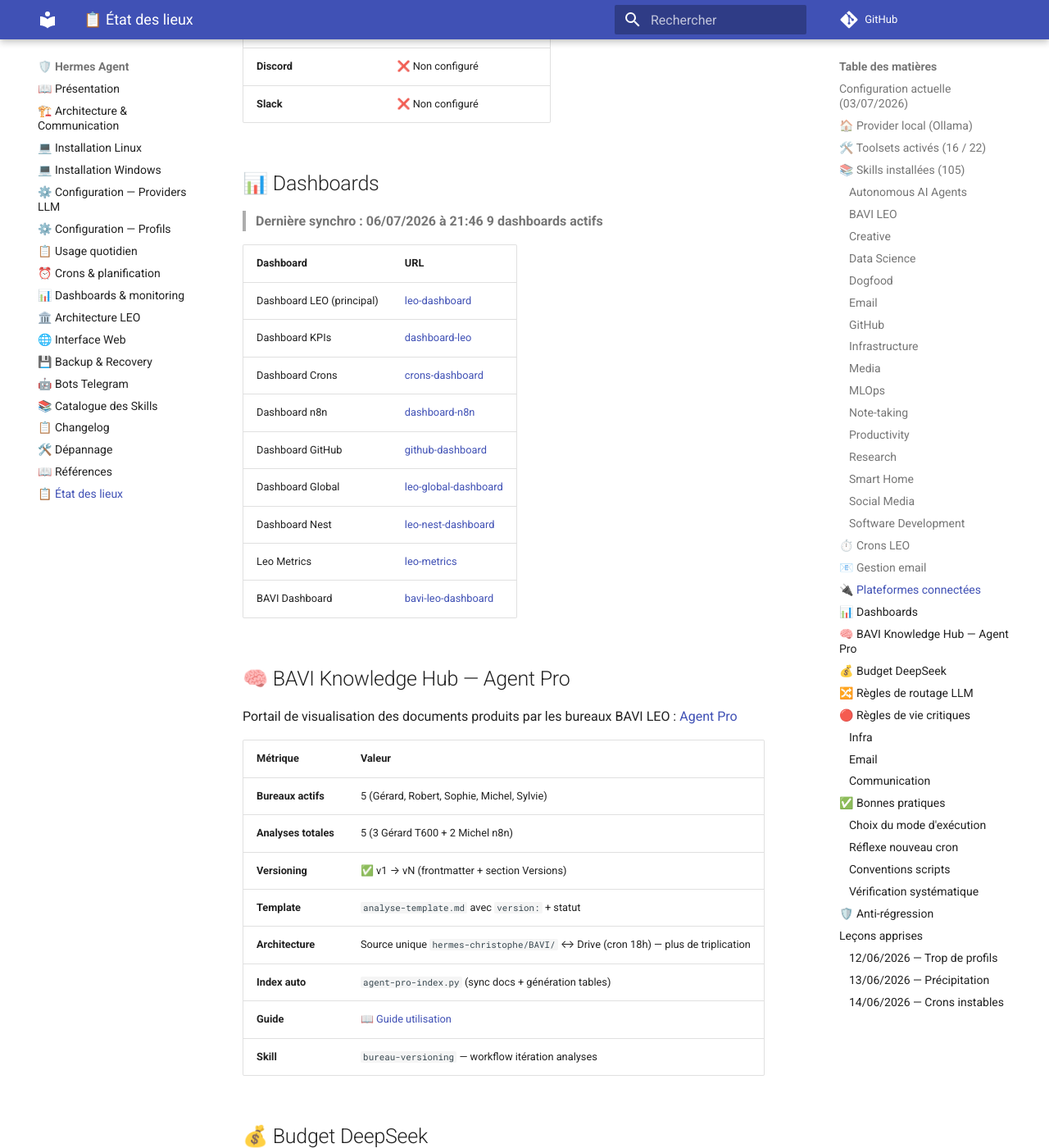
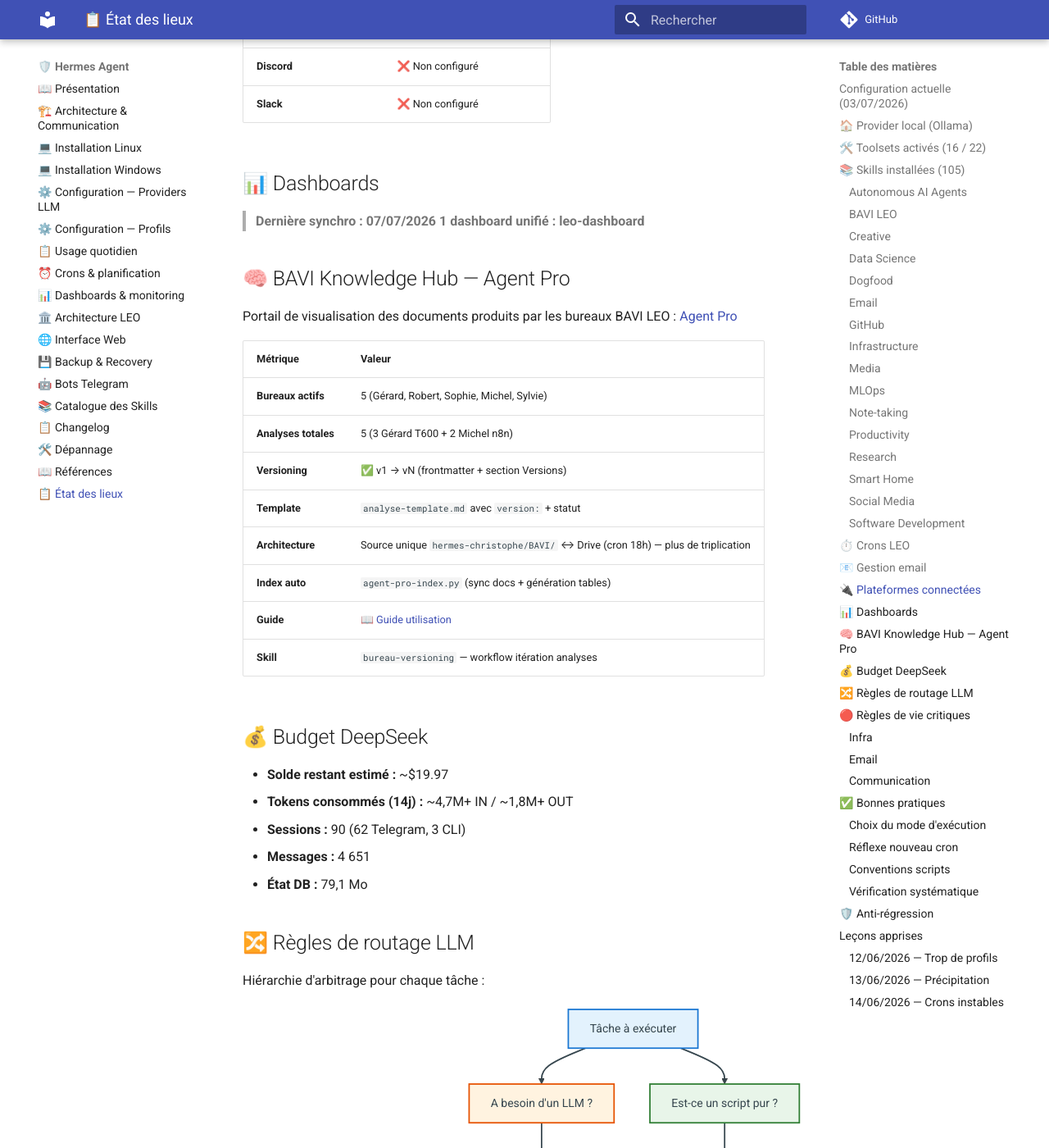
Before and after one commit to christophedanhier-hash/hermes-wiki, an MkDocs documentation site: the page built from docs/hermes/etat-des-lieux.md, in a window 1280 px wide and 1400 px high, scrolled down 5923 px. Shown: the whole window at 82% size. Built offline with MkDocs 1.6.1 and Material for MkDocs 9.7.7, drawn with Linux system fonts in a browser that asks for light colours; comment, search, counter and statistics services are not loaded; some of the changed text lies outside the part shown.

Commit message:
fix: audit complet wiki — 25 incohérences corrigées (architecture, bots, etat-lieux, dashboards, doc-map)

```diff
--- a/docs/hermes/etat-des-lieux.md
+++ b/docs/hermes/etat-des-lieux.md
@@ -1,8 +1,8 @@
 # 📋 État des lieux — Installation Hermes de Christophe
 
-> ⚠️ **Document archivé au 03/07/2026** — cette page date du 20/06. Les informations ci-dessous sont obsolètes (crash du 30/06, reconstruction). Consultez [le guide complet v3.2](https://christophedanhier-hash.github.io/BAVI_LEO/wiki/agent-pro/bureau-leo/guide-hermes-complet/) pour les données à jour.
+> ⚠️ **Document archivé au 07/07/2026** — cette page date du 20/06. Les informations ci-dessous sont obsolètes (crash du 30/06, reconstruction). Consultez [le guide complet v3.2](https://christophedanhier-hash.github.io/BAVI_LEO/wiki/agent-pro/bureau-leo/guide-hermes-complet/) pour les données à jour.
 >
-> **Mise à jour 04/07/2026** : les principaux changements post-reconstruction sont :
+> **Mise à jour 07/07/2026** : les principaux changements post-reconstruction sont :
 > - **Dashboards** : 7 pré-crash → **1 seul** (leo-dashboard)
 > - **Collecteur** : `collect-v2.py` (9 sources unifiées : sessions, budget, crons, infra, n8n, github, bavi, services, vaults)
 > - **Déploiement** : toutes les heures (`10 * * * *`) via leo-copilot
@@ -162,23 +162,8 @@
 ## 📊 Dashboards
 
 <!-- AUTO:START dashboards -->
-<!-- AUTO:START dashboards -->
-> **Dernière synchro : 06/07/2026 à 21:46**
-> **9 dashboards actifs**
-
-| Dashboard | URL |
-|-----------|-----|
-| Dashboard LEO (principal) | [leo-dashboard](https://christophedanhier-hash.github.io/leo-dashboard/) |
-| Dashboard KPIs | [dashboard-leo](https://christophedanhier-hash.github.io/dashboard-leo/) |
-| Dashboard Crons | [crons-dashboard](https://christophedanhier-hash.github.io/crons-dashboard/) |
-| Dashboard n8n | [dashboard-n8n](https://christophedanhier-hash.github.io/dashboard-n8n/) |
-| Dashboard GitHub | [github-dashboard](https://christophedanhier-hash.github.io/github-dashboard/) |
-| Dashboard Global | [leo-global-dashboard](https://christophedanhier-hash.github.io/leo-global-dashboard/) |
-| Dashboard Nest | [leo-nest-dashboard](https://christophedanhier-hash.github.io/leo-nest-dashboard/) |
-| Leo Metrics | [leo-metrics](https://christophedanhier-hash.github.io/leo-metrics/) |
-| BAVI Dashboard | [bavi-leo-dashboard](https://christophedanhier-hash.github.io/bavi-leo-dashboard/) |
-<!-- AUTO:END dashboards -->
-<!-- AUTO:END dashboards -->
+> **Dernière synchro : 07/07/2026**
+> **1 dashboard unifié : leo-dashboard**
 <!-- AUTO:END dashboards -->
 
 ## 🧠 BAVI Knowledge Hub — Agent Pro
@@ -198,7 +183,7 @@
 
 ## 💰 Budget DeepSeek
 
-- **Solde restant estimé :** ~$28
+- **Solde restant estimé :** ~$19.97
 - **Tokens consommés (14j) :** ~4,7M+ IN / ~1,8M+ OUT
 - **Sessions :** 90 (62 Telegram, 3 CLI)
 - **Messages :** 4 651
@@ -253,8 +238,7 @@
 ## 🔴 Règles de vie critiques
 
 ### Infra
-- **1 profil principal** (`default`), **1 profil auxiliaire** (`bavi-leo` pour le bot voyages uniquement — profil isolé avec son propre gateway et modèle deepseek-v4-flash)
-- **NE PAS créer d'autres profils** — le cas bot voyages est une exception documentée
+- **4 profils** (`default`, `leo-copilot`, `bavi-leo`, `emile`)
 - **NE JAMAIS** arrêter/redémarrer le gateway sans accord explicite
 
 ### Email
@@ -328,4 +312,4 @@
 **Problème :** Crons qui utilisaient le mauvais Python, scripts introuvables, identité Git manquante, push qui échoue.
 
 **Solution :** Uniformisation : wrappers shell + no_agent + identité Git et token dans le script.
-*Document mis à jour le 04/07/2026 — 22:48:00 — Léo 🦁*
+*Document mis à jour le 07/07/2026 — Léo 🦁*
```
Also changed, not shown: other parts of docs/hermes/etat-des-lieux.md (+2 -2 lines), docs/hermes/architecture-communication.md (+39 -13 lines), docs/hermes/utilisation/bots-telegram.md (+44 -21 lines), docs/hermes/utilisation/dashboards.md (+7 -12 lines).
